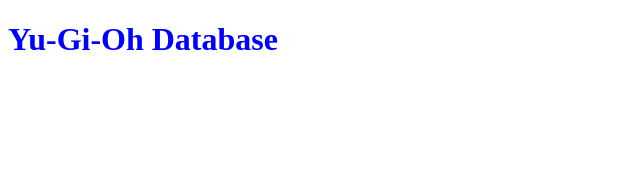
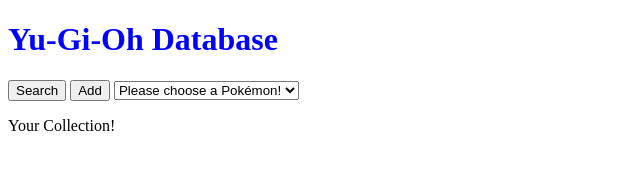
Before and after one commit to HappiSingh/Phase-1-Project, a plain HTML site: page index.html in a window 1280 px wide. Shown: the whole page, without its empty margins (0-640 px from the left). Drawn offline with Linux system fonts and the light colour scheme.

Commit message:
Added class names and ID's to html elements

```diff
--- a/index.html
+++ b/index.html
@@ -12,6 +12,68 @@
         <h1>Yu-Gi-Oh Database</h1>
     </header>
 
+    <main>
+        <div id="pokedexContainer" class="container">
+            <section id="pokedex" class="pokedex">
+                <section id="pokedexInterface" class="interface">
+                    <div id="pokemonStats" class="card"></div>
+                    <div id="pokemonCard" class="card"></div>
+                    <form id="pokemonSearch" class="form">
+                        <button id="searchButton" class="button">Search</button>
+                        <button id="addButton" class="button">Add</button>
+                        <select id="pokemonSelect" class="select">
+                            <option value="default" disabled selected>Please choose a Pokémon!</option>
+                        </select>
+                    </form>
+                </section>
+            </section>
+        </div>
+        <!-- The below HTML is the skeleton of a new pokemon submission form. This is a W.I.P
+
+            <div id="newPokemonContainer">
+            <form id="newPokemonForm" type="submit">
+                <label for="pokemonName" class="pokemonFormLabel">Pokémon Name:</label>
+                <input id="pokemonName" class="pokemonFormInput" type="text">
+                <br>
+                <label for="PokemonImage" class="pokemonFormLabel">Pokémon Image:</label>
+                <input id="pokemonImage" class="pokemonFormInput" type="text">
+                <br>
+                <label for="pokemonDescription" class="pokemonFormLabel">Pokémon Description:</label>
+                <input id="pokemonDescription" class="pokemonFormInput" type="text">
+                <br>
+                <label for="PokemonHeight" class="pokemonFormLabel">Pokémon Height:</label>
+                <input id="pokemonImage" class="pokemonFormInput" type="text">
+                <br>
+                <label for="PokemonWeight" class="pokemonFormLabel">Pokémon Weight:</label>
+                <input id="pokemonImage" class="pokemonFormInput" type="text">
+                <br>
+                <div id="checkboxContainers">
+                    <div id="pokemonTypeContainer">
+                        <p>Pokémon Types:</p>
+                        -Insert Checkbox Options with Javascript-
+                    </div>
+                    <br>
+                    <div id="pokemonWeaknessContainer">
+                        <p>Pokémon Weaknesses</p>
+                        -Insert Checkbox Options with Javascript-
+                    </div>
+                    <br>
+                    <div id="pokemonAbilityContainer">
+                        <p>Pokémon Abilities</p>
+                        -Insert Checkbox Options with Javascript-
+                    </div>
+                </div>
+                <button id="newPokemonSubmit">Add Pokémon!</button>
+            </form>
+        </div>
+
+        -->
+        <div id="collectionContainer" class="container">
+            <section id="collectionInterface" class="interface">
+                <p id="collectionTitle">Your Collection!</p>
+            </section>
+        </div>
+    </main>
 
 
 
```
